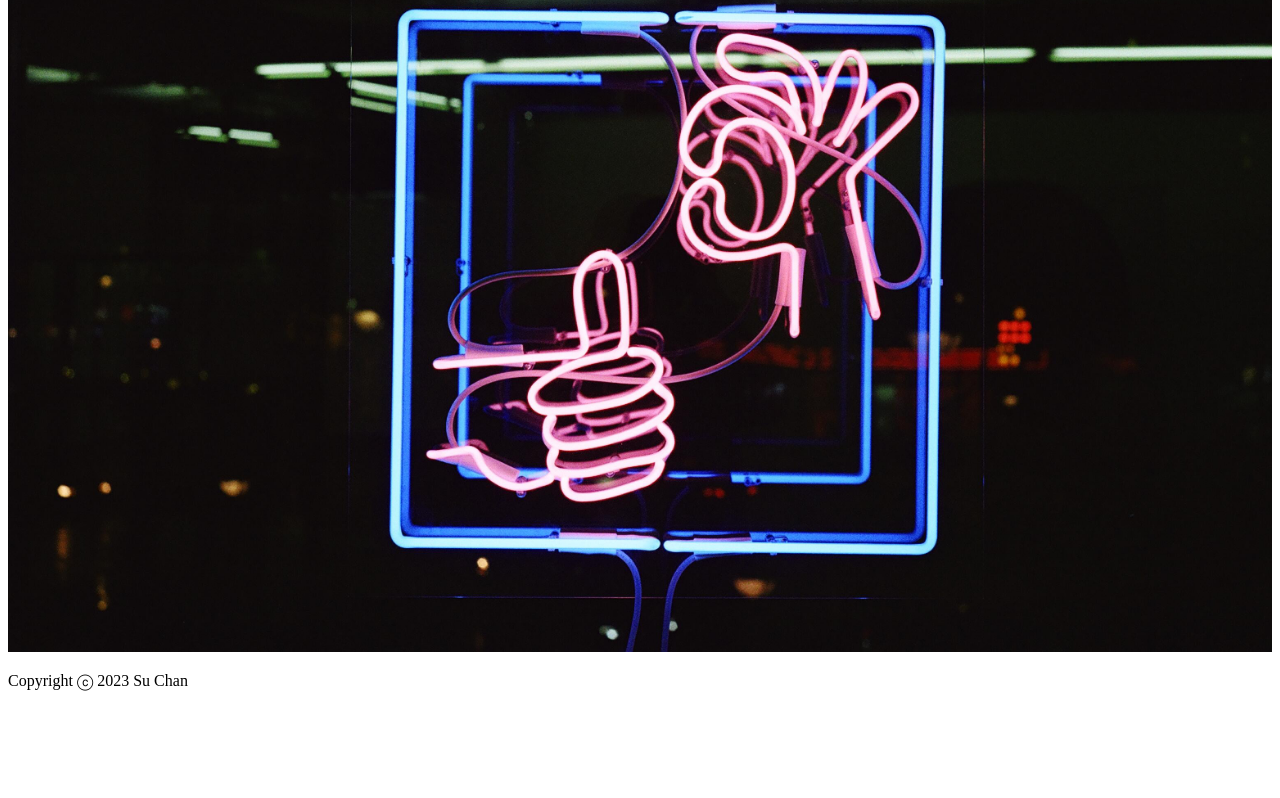
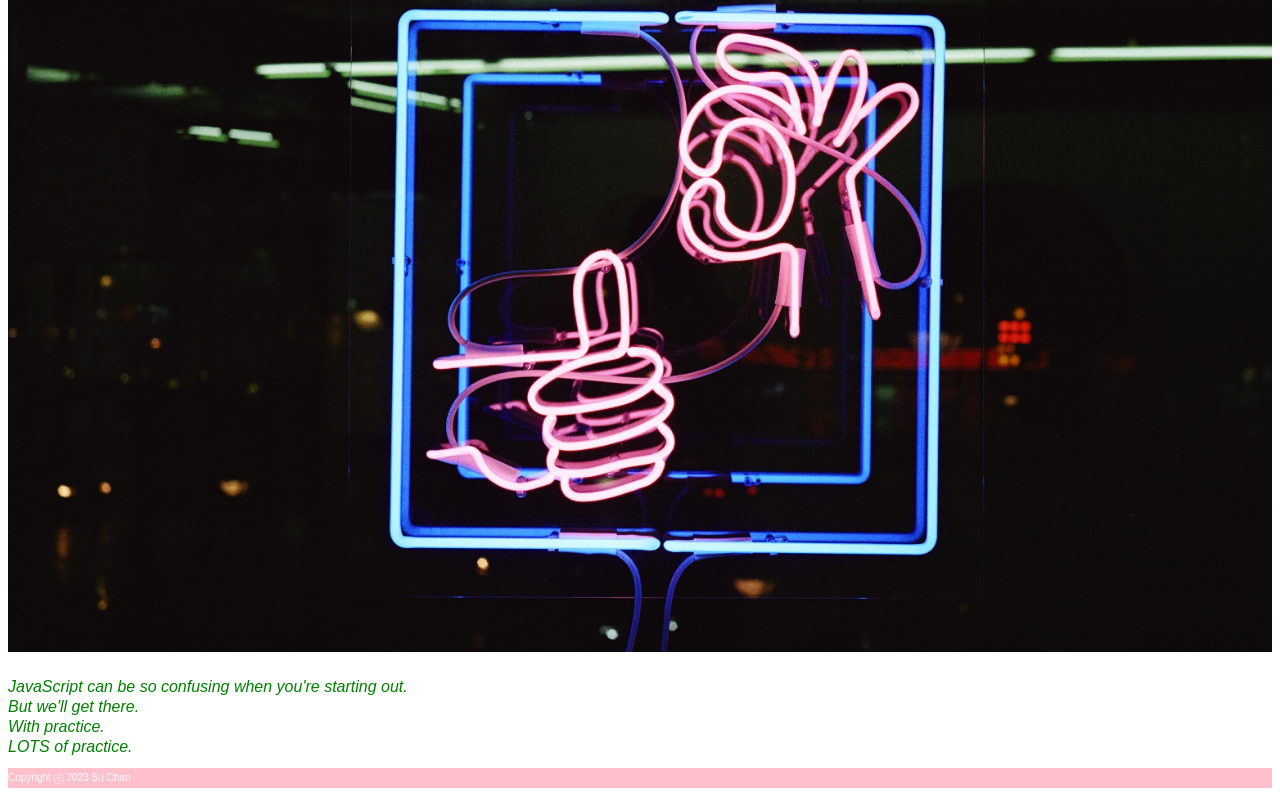
Before and after one commit to SuChan1820/navigating-javascript, a plain HTML site: page index.html in a window 1280 px wide. Shown: the part 476-1274 px from the top of the page. Before the commit the page ends 1182 px from the top, so only its background shows below. Drawn offline with Linux system fonts and the light colour scheme.

Commit message:
Added variables and functions

```diff
--- a/css/styles.css
+++ b/css/styles.css
@@ -1,6 +1,7 @@
 h1 {
-    color: pink;
+    color: lightsalmon;
     text-align: center;
+    background-color: lightgreen;
 }
 
 .my-face {
@@ -13,3 +14,19 @@ img {
     max-width: 100%;
     max-height: 100%;
 }
+
+.paragraph {
+    font-size: 16px;
+    line-height: 10px;
+    font-family: arial, sans-serif;
+    font-style: italic;
+    color: green;
+}
+
+footer {
+    font-size: 10px;
+    line-height: 20px;
+    font-family:'arial';
+    background-color: pink;
+    color: white;
+}
--- a/index.html
+++ b/index.html
@@ -14,14 +14,23 @@
     </header>
 
     <section id="main-content">
-      <div class="wrapper">
+      <div class="heading">
         <h1>Let's do this!</h1>
         <img class="thumbsup" src="images/thumbsup.jpg" alt="neon thumnbs up sign" />
       </div>
     </section>
 
+    <body>
+      <p class="paragraph">
+        <br>JavaScript can be so confusing when you're starting out.</br>
+        <br>But we'll get there.</br>
+        <br>With practice.</br>
+        <br>LOTS of practice.</br>
+      </p>
+    </body>
+
     <footer>
-      <div class="wrapper">
+      <div class="footer">
         <p>Copyright ⓒ 2023 Su Chan</p>
       </div>
     </footer>
--- a/js/main.js
+++ b/js/main.js
@@ -1,8 +1,53 @@
-console.log ("hey hey");
+//Lessons 2 & 3: Assignment
 
-console.log (5+3);
+const myName = "Su";
+const myLocation = "Melbourne";
+let weather = "raining";
+let myFakeAge = 99;
 
-function youcanDothis() {
-    document.querySelector('h1').style.color = "darkgrey";
+console.log(myName, myLocation, weather);
+
+console.log("My name is " + myName, ". I live in " + myLocation, "and I am " + myFakeAge, "years old.");
+
+console.log(`My name is ${myName}, I live in ${myLocation} and I am ${myFakeAge} years old.`)
+
+const myRealAge = (myFakeAge < 100) ? "A lady never reveals her age.": "You look amazing for your age!";
+
+console.log(myRealAge);
+console.log(myFakeAge++);
+console.log(myFakeAge++);
+console.log(myFakeAge++);
+
+function examResult(A) {
+    let score;
+    if (A >= 50) {
+        score = 'Woohoo! You Passed!';
+    } else {
+        score = "Bah Bow.";
+    }
+    return score;
 }
-youcanDothis();
+
+console.log(examResult(49));
+console.log(examResult(50));
+console.log(examResult(85));
+
+console.warn("Pause. Drink some water");
+
+function amountOfLemons(L) {
+    let plural;
+    if (L <= 1) {
+        plural = 'lemon';
+    } else {
+        plural = 'lemons';
+    }
+    console.log(plural);
+}
+
+console.log(amountOfLemons(0));
+console.log(amountOfLemons(1));
+console.log(amountOfLemons(2));
+
+for (let number = 1; number < 5; number++) {
+    console.log(`I have ${number} lemons.`);
+}
```
Also changed, not shown: 2 other files.
